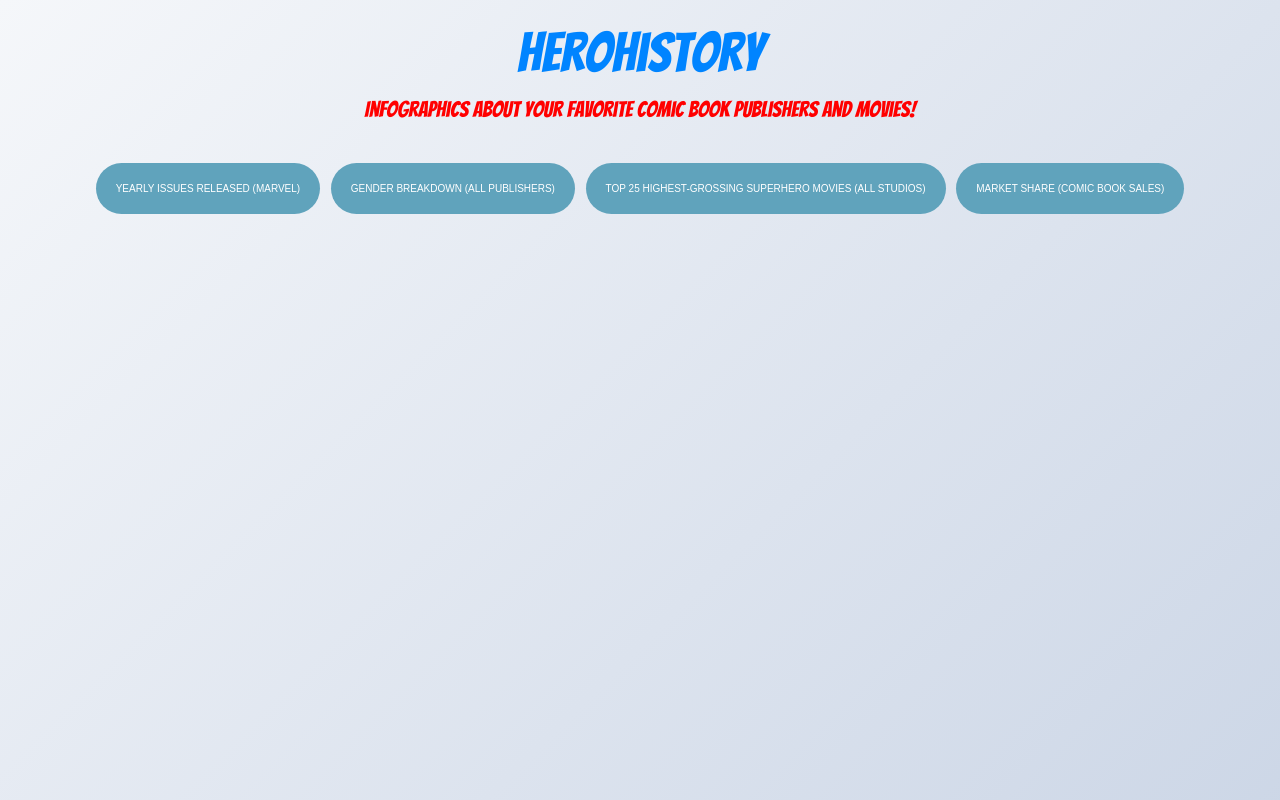
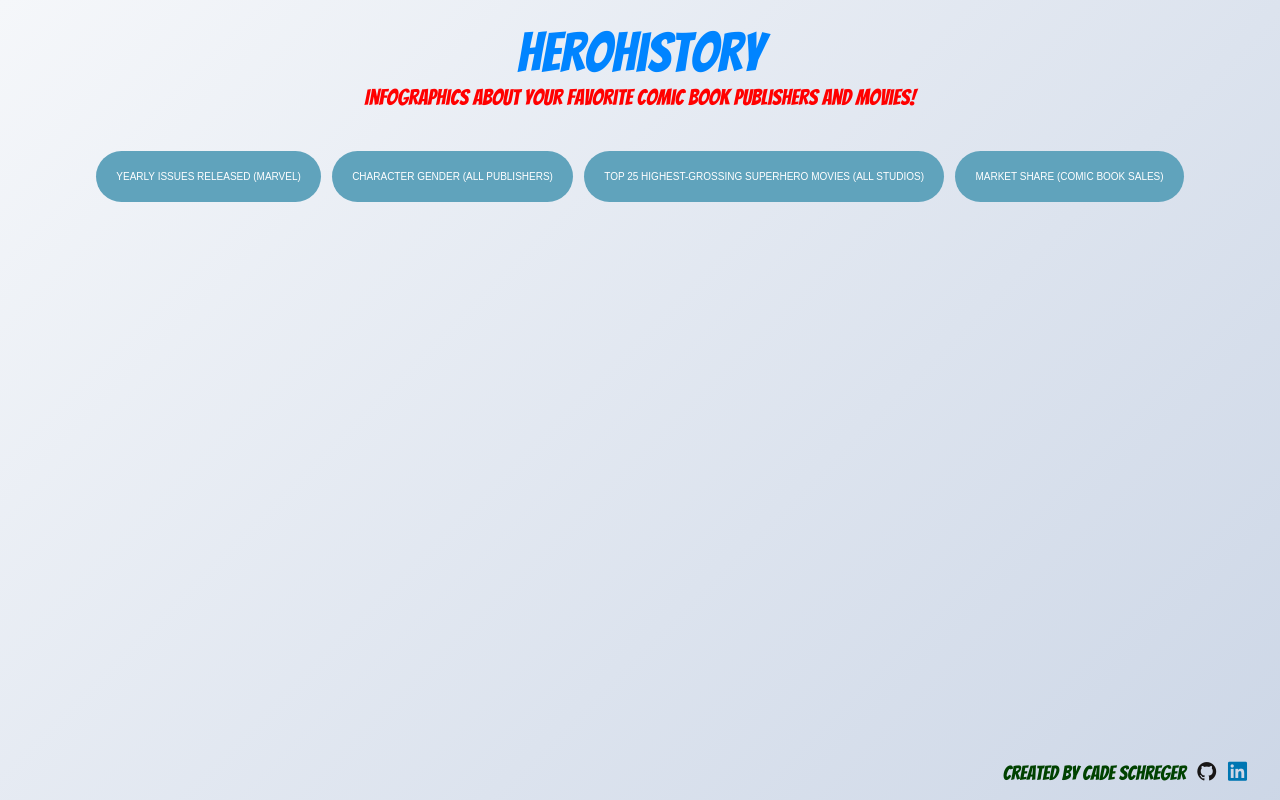
Before and after one commit to cschreger/HeroHistory, a website built with webpack: page index.html in a window 1280 px wide. Shown: the top 800 px of the page. Built offline with nearby package versions, Linux system fonts and the light colour scheme.

Commit message:
Personal Footer

```diff
--- a/index.html
+++ b/index.html
@@ -10,6 +10,7 @@
     <link rel="stylesheet" href="./src/styles/main.css" />
     <link href="https://fonts.googleapis.com/css2?family=Bangers&display=swap" rel="stylesheet">
     <link rel="icon" type="image/png" href="./images/favicon.png">
+    <link rel="stylesheet" href="https://cdn.jsdelivr.net/gh/konpa/devicon@master/devicon.min.css">
     <script src="https://d3js.org/d3.v5.min.js"></script>
     <title>HeroHistory</title>
 
@@ -21,6 +22,11 @@
             <!-- <img class="logo" src="./images//logo.png"> -->
             <p id="logo">HeroHistory</p>
             <p id="info">Infographics about your favorite comic book publishers and movies!</p>
+            <!-- <div id="personal">
+                Created by Cade Schreger.
+                <a href="https://github.com/cschreger" target="_blank">Github</a>
+                <a href="https://www.linkedin.com/in/cade-schreger-01048aab/" target="_blank">LinkedIn</a>
+            </div> -->
         </div>
     </div>
 
@@ -29,14 +35,24 @@
 
     <div class="button-container">
         <button id="year-breakdown">Yearly Issues Released (Marvel)</button>
-        <button id="gender-breakdown">Gender Breakdown (All Publishers)</button>
+        <button id="gender-breakdown">Character Gender (All Publishers)</button>
         <button id="box-office">Top 25 Highest-Grossing Superhero Movies (All Studios)</button>
         <button id="market-share">Market Share (Comic Book Sales)</button>
 
     </div>
 
     <div id="chart-container"></div>
-    <div id="footer"></div>
+    <div id="footer">
+        <div id="personal">
+            Created by Cade Schreger
+            <a href="https://github.com/cschreger" target="_blank">
+                <i class="devicon-github-plain colored"></i>
+            </a>
+            <a href="https://www.linkedin.com/in/cade-schreger-01048aab/" target="_blank">
+                <i class="devicon-linkedin-plain colored"></i>
+            </a>
+        </div>
+    </div>
     <script src="./dist/main.js"></script>
 
 </body>
--- a/src/styles/main.css
+++ b/src/styles/main.css
@@ -103,7 +103,14 @@
 #info {
   font-family: "Bangers";
   color: #ff0000;
-  font-size: 22px
+  font-size: 22px;
+  margin-top: 10px;
+}
+
+#personal {
+  font-family: "Bangers";
+  color: #004200;
+  font-size: 20px
 }
 
 .sub-header-container {
@@ -138,4 +145,15 @@
 
 #footer  {
   height: 100px;
+  display: flex;
+  justify-content: flex-end;
+  align-items: center;
+  position: fixed;
+  bottom: -25px;
+  width: 92%
 }
+
+a {
+  text-decoration: none;
+  padding-left: 7px;
+}
```
Also changed, not shown: dist/main.css, 1 other file.
